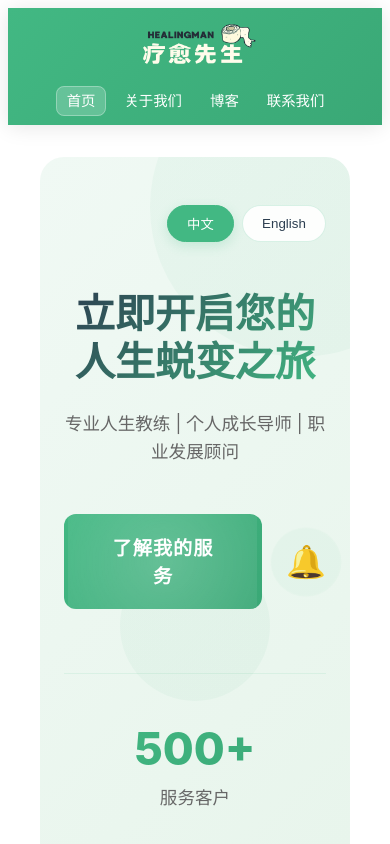
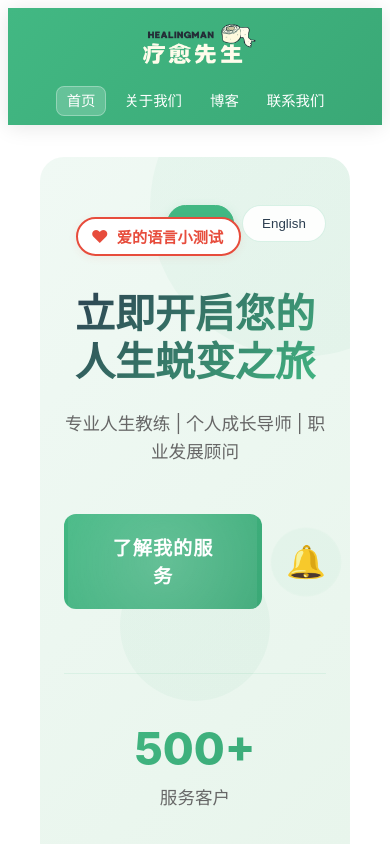
Before and after one commit to PhilCiao/course_demo_nuxt-main, a Nuxt app: page / in a window 390 px wide. Shown: the top 844 px of the page. Built offline with nearby package versions, Linux system fonts and the light colour scheme.

Commit message:
quizz button

```diff
--- a/pages/index.vue
+++ b/pages/index.vue
@@ -43,6 +43,12 @@
             <span class="stat-number">10+</span>
             <span class="stat-label">{{ t.stats.experience }}</span>
           </div>
+        </div>
+
+        <div class="love-test-btn-wrapper">
+          <a href="https://5Love.healingman.vip" target="_blank" class="love-test-btn">
+            <span class="heart">❤</span> 爱的语言小测试
+          </a>
         </div>
       </div>
       <div class="hero-decoration">
@@ -686,6 +692,44 @@
   }
 }
 
+.love-test-btn-wrapper {
+  position: absolute;
+  top: 24px;
+  left: 24px;
+  z-index: 10;
+}
+
+.love-test-btn {
+  display: flex;
+  align-items: center;
+  gap: 0.5rem;
+  background: #fff;
+  color: #e74c3c;
+  border: 2px solid #e74c3c;
+  border-radius: 999px;
+  padding: 0.5rem 1.3rem 0.5rem 1rem;
+  font-weight: 700;
+  font-size: 1.1rem;
+  text-decoration: none;
+  box-shadow: 0 2px 8px rgba(231,76,60,0.08);
+  transition: background 0.2s, color 0.2s, box-shadow 0.2s;
+}
+
+.love-test-btn .heart {
+  font-size: 1.3rem;
+  color: #e74c3c;
+}
+
+.love-test-btn:hover {
+  background: #e74c3c;
+  color: #fff;
+  box-shadow: 0 4px 16px rgba(231,76,60,0.18);
+}
+
+.love-test-btn:hover .heart {
+  color: #fff;
+}
+
 @media (max-width: 768px) {
   .hero {
     padding: 3rem 1.5rem;
@@ -707,5 +751,19 @@
   .circle-1, .circle-2, .circle-3 {
     opacity: 0.5;
   }
+
+  .love-test-btn-wrapper {
+    top: 12px;
+    left: 12px;
+  }
+
+  .love-test-btn {
+    font-size: 0.95rem;
+    padding: 0.4rem 1rem 0.4rem 0.8rem;
+  }
+
+  .love-test-btn .heart {
+    font-size: 1.1rem;
+  }
 }
 </style>
```
Also changed, not shown: 1 other file (tests, documents, lock files or other folders).
